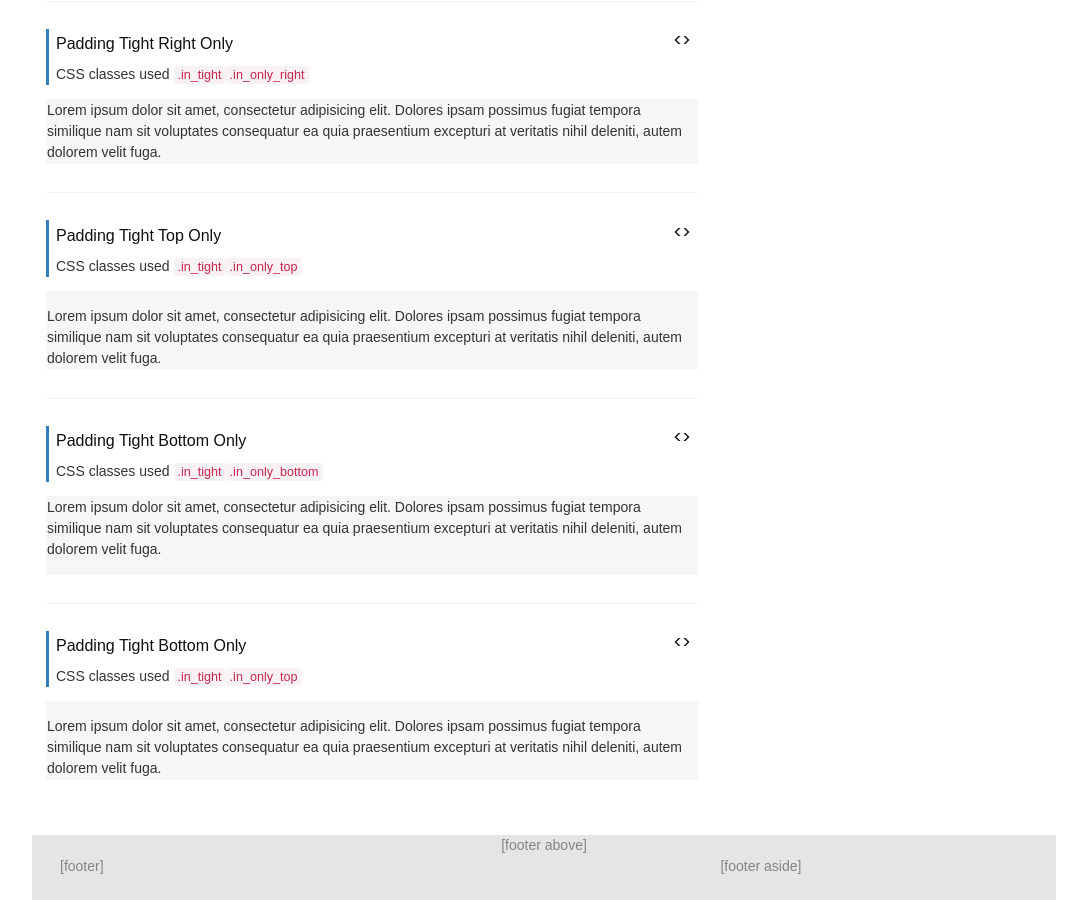
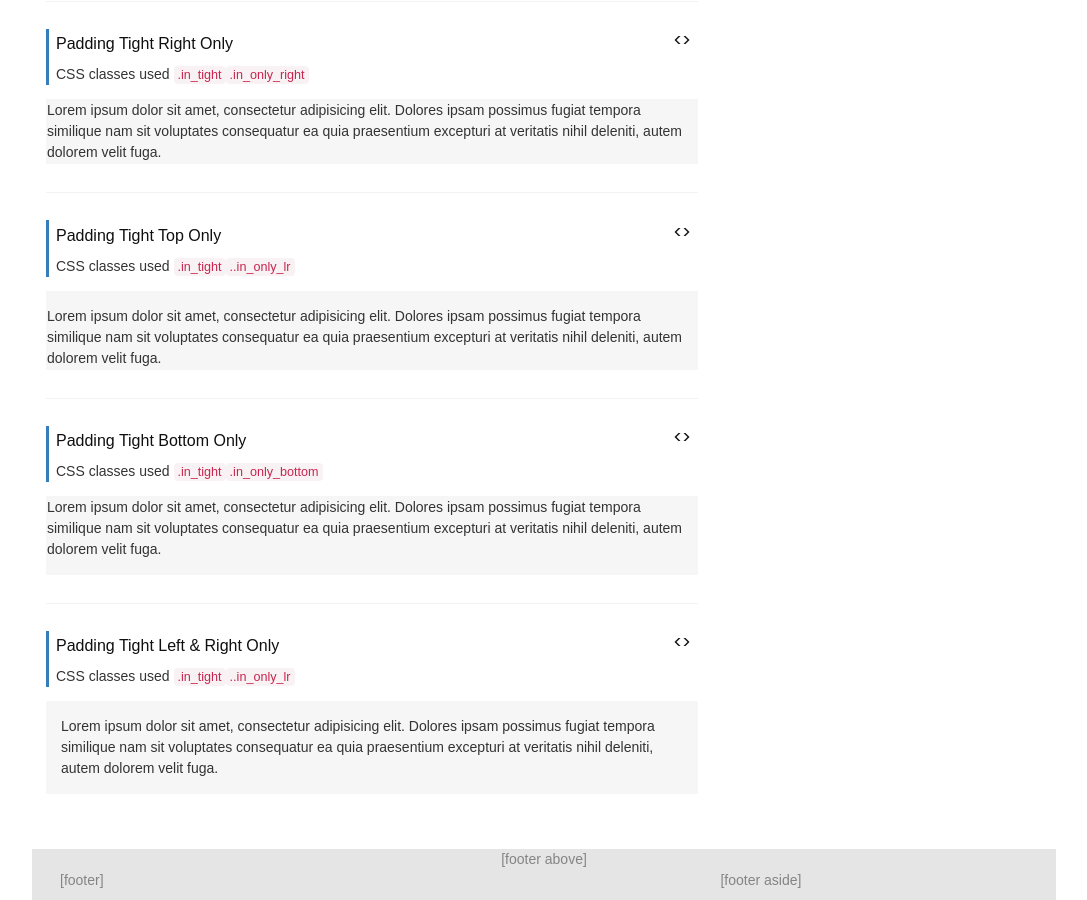
Before and after one commit to 2dpi/templates, a Jekyll site: the page built from www/elements/manual/style/padding.html, in a window 1280 px wide and 900 px high, scrolled down 712 px. Shown: the whole window, without its empty margins (96-1183 px from the left). Built offline with Jekyll 4.4.1, drawn with Linux system fonts in a browser that asks for light colours; some web fonts are replaced.

Commit message:
adding pages

```diff
--- a/www/elements/manual/style/padding.html
+++ b/www/elements/manual/style/padding.html
@@ -49,15 +49,10 @@ description: w3 framework - style guide
 <div class="in_tight in_only_right">Lorem ipsum dolor sit amet, consectetur adipisicing elit. Dolores ipsam possimus fugiat tempora similique nam sit voluptates consequatur ea quia praesentium excepturi at veritatis nihil deleniti, autem dolorem velit fuga.</div>
 {% endraw %}{% endhighlight %}
         </div>
-
-
-
-
-
         <hr>
         <div class="callout">
           <h4>Padding Tight Top Only<i class="icon-embed float_right toggle"></i></h4>
-          <p>CSS classes used <code>.in_tight</code><code>.in_only_top</code></p>
+          <p>CSS classes used <code>.in_tight</code><code>..in_only_lr</code></p>
         </div>
         <div class="toggle_hide group columns_2 flush out_tight out_only_bottom">
           <div class="fill in_tight in_only_top">Lorem ipsum dolor sit amet, consectetur adipisicing elit. Dolores ipsam possimus fugiat tempora similique nam sit voluptates consequatur ea quia praesentium excepturi at veritatis nihil deleniti, autem dolorem velit fuga.</div>
@@ -82,15 +77,15 @@ description: w3 framework - style guide
         </div>
         <hr>
         <div class="callout">
-          <h4>Padding Tight Bottom Only<i class="icon-embed float_right toggle"></i></h4>
-          <p>CSS classes used <code>.in_tight</code><code>.in_only_top</code></p>
+          <h4>Padding Tight Left & Right Only<i class="icon-embed float_right toggle"></i></h4>
+          <p>CSS classes used <code>.in_tight</code><code>..in_only_lr</code></p>
         </div>
         <div class="toggle_hide group columns_2 flush out_tight out_only_bottom">
-          <div class="fill in_tight in_only_top">Lorem ipsum dolor sit amet, consectetur adipisicing elit. Dolores ipsam possimus fugiat tempora similique nam sit voluptates consequatur ea quia praesentium excepturi at veritatis nihil deleniti, autem dolorem velit fuga.</div>
+          <div class="fill in_tight .in_only_lr">Lorem ipsum dolor sit amet, consectetur adipisicing elit. Dolores ipsam possimus fugiat tempora similique nam sit voluptates consequatur ea quia praesentium excepturi at veritatis nihil deleniti, autem dolorem velit fuga.</div>
         </div>
         <div class="toggle_show container_panel out_tight out_only_bottom in_tight fill">
 {% highlight html %}{% raw %}<!-- html code here -->
-<div class="in_tight in_only_right">Lorem ipsum dolor sit amet, consectetur adipisicing elit. Dolores ipsam possimus fugiat tempora similique nam sit voluptates consequatur ea quia praesentium excepturi at veritatis nihil deleniti, autem dolorem velit fuga.</div>
+<div class="in_tight .in_only_lr">Lorem ipsum dolor sit amet, consectetur adipisicing elit. Dolores ipsam possimus fugiat tempora similique nam sit voluptates consequatur ea quia praesentium excepturi at veritatis nihil deleniti, autem dolorem velit fuga.</div>
 {% endraw %}{% endhighlight %}
         </div>
 
```
